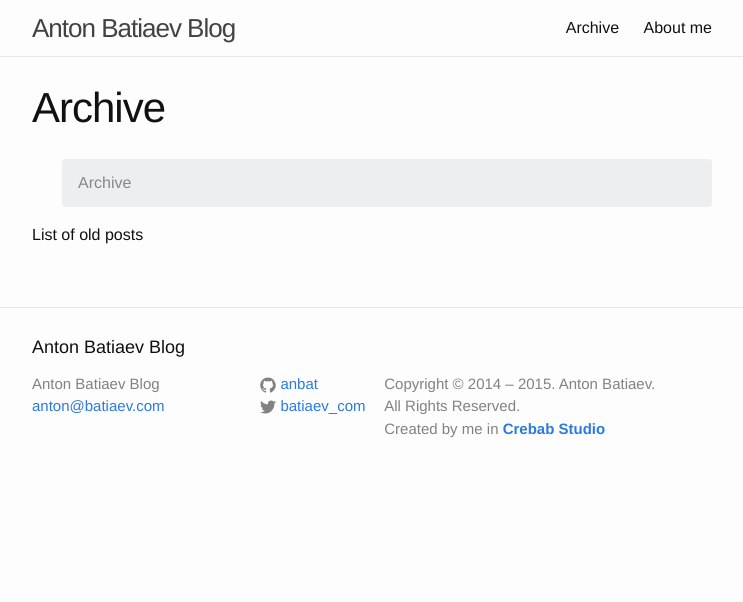
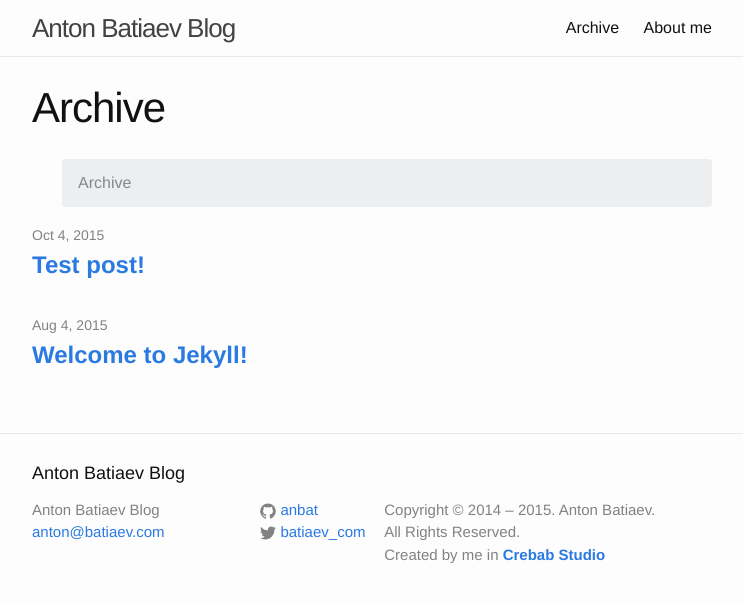
Before and after one commit to Batiaev/blog, a Jekyll site: the page built from archive/index.html, in a window 1280 px wide. Shown: the top 602 px of the page, without its empty margins (268-1011 px from the left). Built offline with Jekyll 4.4.1, drawn with Linux system fonts in a browser that asks for light colours.

Commit message:
fix content on archive page

```diff
--- a/archive/index.html
+++ b/archive/index.html
@@ -6,4 +6,13 @@ date:   2015-10-17 13:19:11
 <ol class="breadcrumb">
   <li class="active">Archive</li>
 </ol>
-List of old posts
+  <ul class="post-list">
+    {% for post in site.posts %}
+      <li>
+        <span class="post-meta">{{ post.date | date: "%b %-d, %Y" }}</span>
+        <b>
+          <a class="post-link" href="{{ post.url | prepend: site.baseurl }}">{{ post.title }}</a>
+        </b>
+      </li>
+    {% endfor %}
+  </ul>
```
